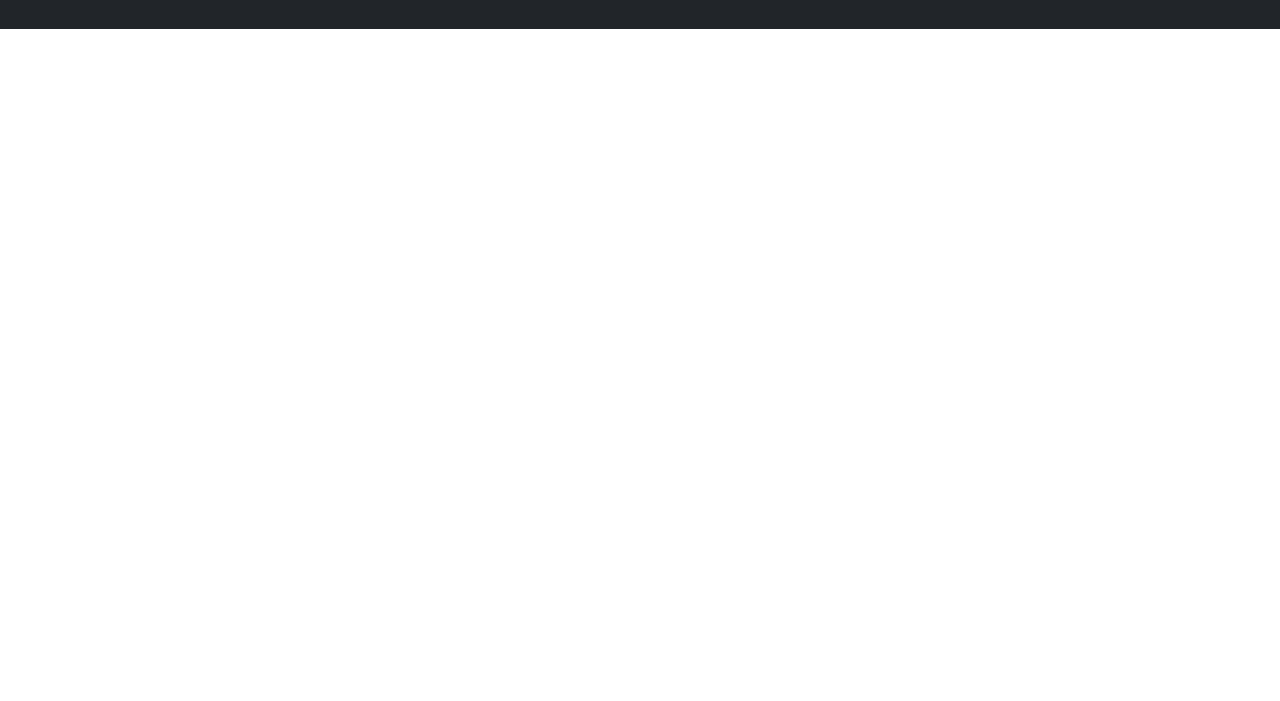
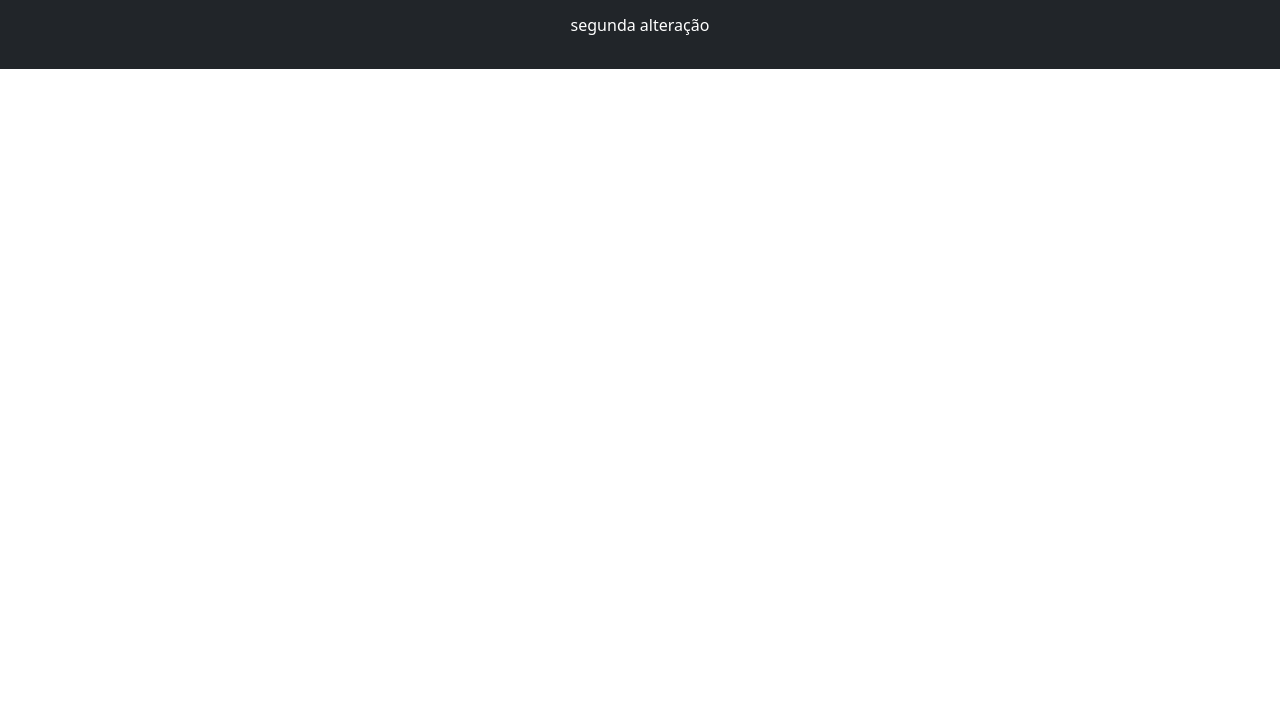
Before and after one commit to Manoel01dev/Hospedagem, a plain HTML site: page index.html in a window 1280 px wide. Shown: the part 99-800 px from the top of the page. Drawn offline with nearby package versions, Linux system fonts and the light colour scheme.

Commit message:
segunda alteração

```diff
--- a/index.html
+++ b/index.html
@@ -10,6 +10,7 @@
     <header class="bg-dark text-white text-center p-3">
         <h1>Meu site no Ar</h1>
         <p>meu primeiro site</p>
+        <p>segunda alteração</p>
     </header>
 </body>
 </html>
```
